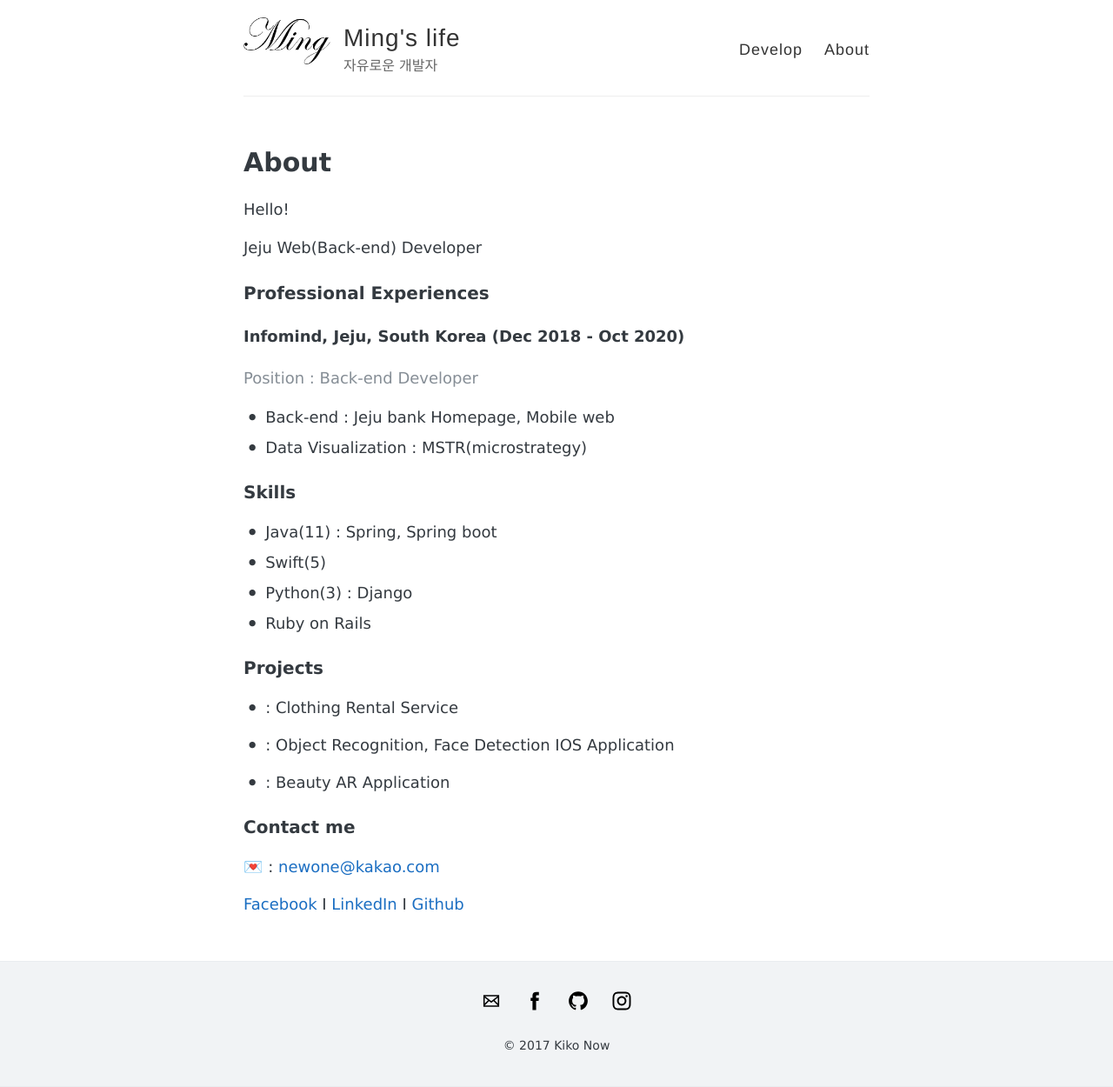
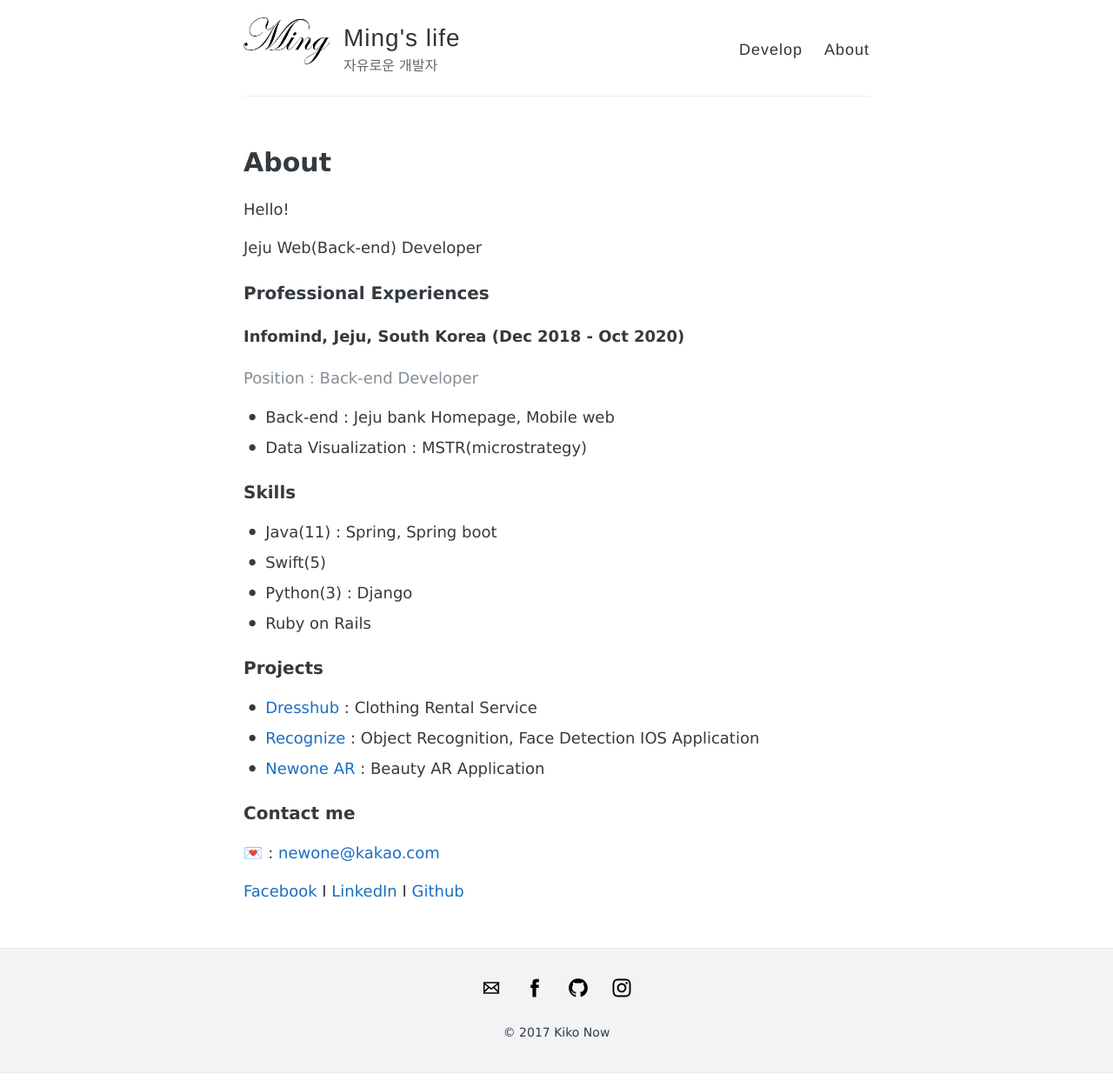
Before and after one commit to raphaelming/raphaelming.github.io, a Jekyll site: the page built from about.md, in a window 1280 px wide. Shown: the whole page at 87% size. Built offline with Jekyll 4.4.1, drawn with Linux system fonts in a browser that asks for light colours; part of the change alters nothing that is shown.

Commit message:
about fix

```diff
--- a/about.md
+++ b/about.md
@@ -28,19 +28,9 @@ Jeju Web(Back-end) Developer
 
 ### Projects
 
-- [Dresshub]: https://github.com/Newone-jeju/DressHub	"Dresshub"
-
-  : Clothing Rental Service
-
-- [Recognize]: https://github.com/JNU-Include/Swift-Study	"Recognize"
-
-   : Object Recognition, Face Detection IOS Application
-
-- [Newone AR]: https://github.com/raphaelming/NewOne_AR	"Newone AR"
-
-   : Beauty AR Application
-
-
+- [Dresshub](https://github.com/Newone-jeju/DressHub) : Clothing Rental Service
+- [Recognize](https://github.com/JNU-Include/Swift-Study) : Object Recognition, Face Detection IOS Application
+- [Newone AR](https://github.com/raphaelming/NewOne_AR) : Beauty AR Application
 
 
 
```
